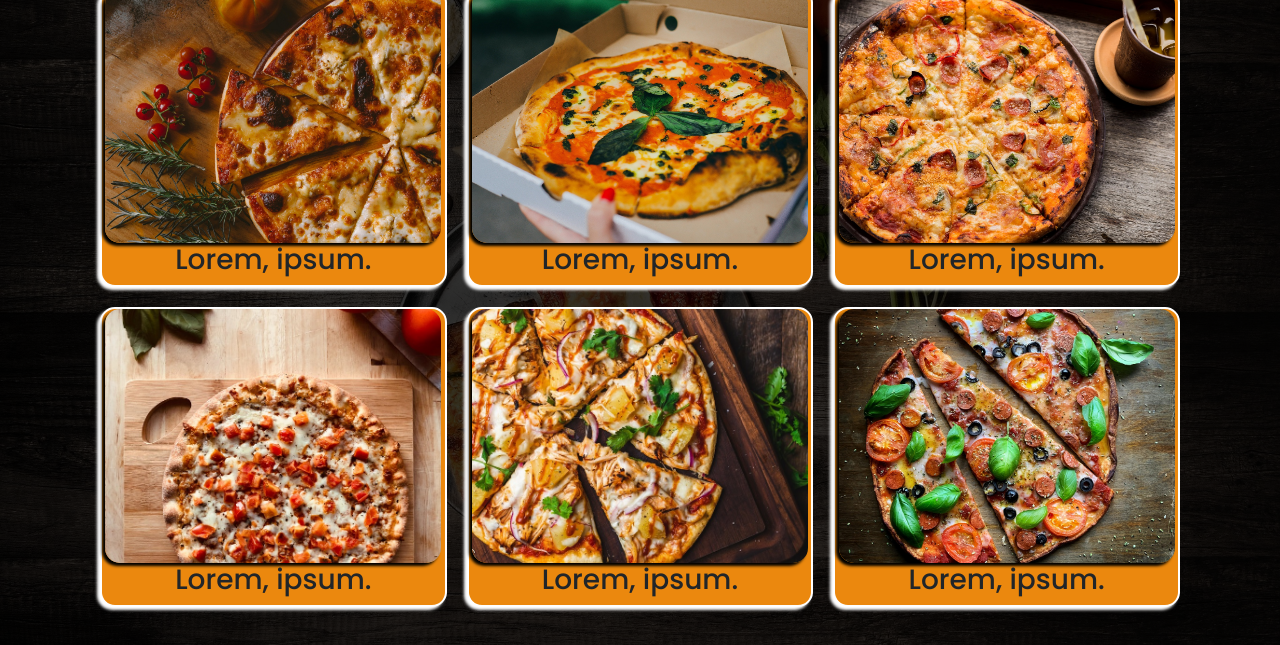
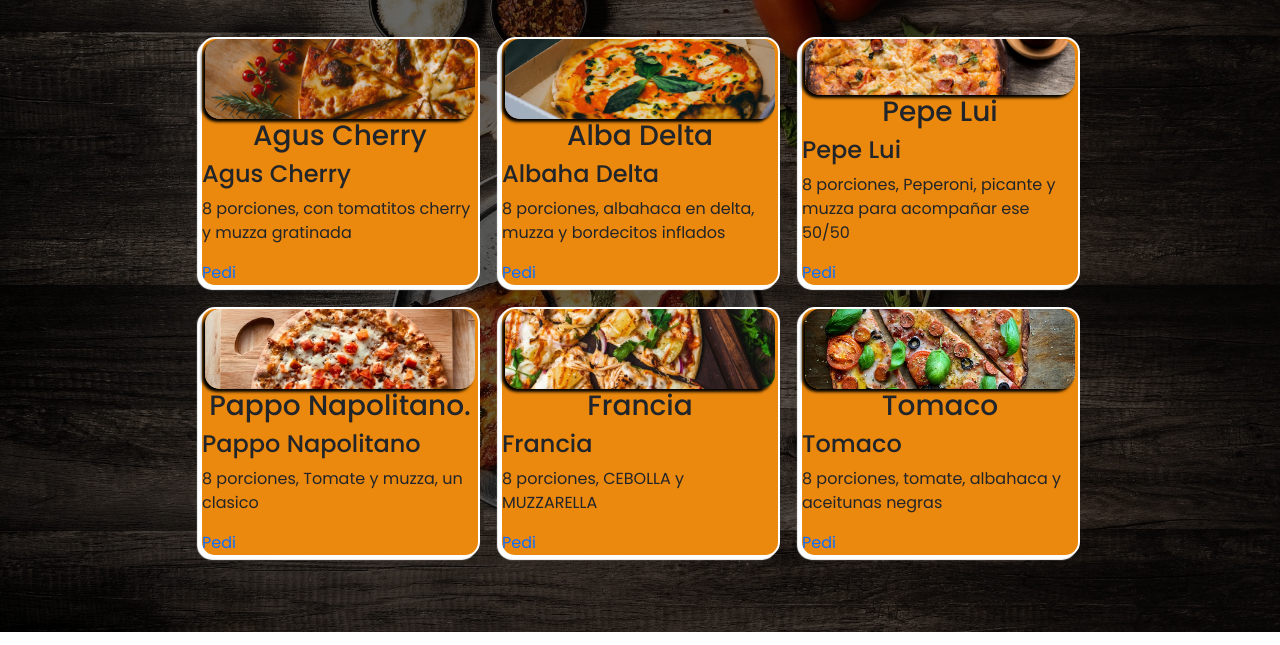
Before and after one commit to iltute/HdeP, a website: page pages/menu.html in a window 1280 px wide. Shown: the part 169-814 px from the top of the page. Drawn offline with nearby package versions, Linux system fonts and the light colour scheme.

Commit message:
2705231840

```diff
--- a/pages/menu.html
+++ b/pages/menu.html
@@ -52,29 +52,83 @@
                 </div>
             </section>
             <section class="menu-imagenes">
-                <div>
+                <div class="menu-imagenes-contenedor">
                     <img src="../img/galeria/ivan-torres-MQUqbmszGGM-unsplash.jpg" alt="">
-                    <h3>Lorem, ipsum.</h3>
+                    <h3>Agus Cherry</h3>
+                    <div class="menu-imagenes-over">
+                        <h4>
+                            Agus Cherry
+                        </h4>
+                        <p>
+                            8 porciones, con tomatitos cherry y muzza gratinada
+                        </p>
+                        <a href="https://wa.me/+541126675648">Pedi</a>
+                    </div>
                 </div>
-                <div>
+                <div class="menu-imagenes-contenedor">
                     <img src="../img/galeria/alexandra-gorn-52jG7-FN22Y-unsplash.jpg" alt="">
-                    <h3>Lorem, ipsum.</h3>
+                    <h3>Alba Delta</h3>
+                    <div class="menu-imagenes-over">
+                        <h4>
+                            Albaha Delta
+                        </h4>
+                        <p>
+                            8 porciones, albahaca en delta, muzza y bordecitos inflados
+                        </p>
+                        <a href="https://wa.me/+541126675648">Pedi</a>
+                    </div>
                 </div>
-                <div>
+                <div class="menu-imagenes-contenedor">
                     <img src="../img/galeria/thomas-tucker-MNtag_eXMKw-unsplash.jpg" alt="">
-                    <h3>Lorem, ipsum.</h3>
+                    <h3>Pepe Lui</h3>
+                    <div class="menu-imagenes-over">
+                        <h4>
+                            Pepe Lui
+                        </h4>
+                        <p>
+                            8 porciones, Peperoni, picante y muzza para acompañar ese 50/50
+                        </p>
+                        <a href="https://wa.me/+541126675648">Pedi</a>
+                    </div>
                 </div>
-                <div>
+                <div class="menu-imagenes-contenedor">
                     <img src="../img/galeria/saahil-khatkhate-kfDsMDyX1K0-unsplash.jpg" alt="">
-                    <h3>Lorem, ipsum.</h3>
+                    <h3>Pappo Napolitano.</h3>
+                    <div class="menu-imagenes-over">
+                        <h4>
+                            Pappo Napolitano
+                        </h4>
+                        <p>
+                            8 porciones, Tomate y muzza, un clasico
+                        </p>
+                        <a href="https://wa.me/+541126675648">Pedi</a>
+                    </div>
                 </div>
-                <div>
+                <div class="menu-imagenes-contenedor">
                     <img src="../img/galeria/hdpaaa.jpg" alt="">
-                    <h3>Lorem, ipsum.</h3>
+                    <h3>Francia</h3>
+                    <div class="menu-imagenes-over">
+                        <h4>
+                            Francia
+                        </h4>
+                        <p>
+                            8 porciones, CEBOLLA y MUZZARELLA
+                        </p>
+                        <a href="https://wa.me/+541126675648">Pedi</a>
+                    </div>
                 </div>
-                <div>
+                <div class="menu-imagenes-contenedor">
                     <img src="../img/galeria/likemeat-CbNAuxSZTFo-unsplash.jpg" alt="">
-                    <h3>Lorem, ipsum.</h3>
+                    <h3>Tomaco</h3>
+                    <div class="menu-imagenes-over">
+                        <h4>
+                            Tomaco
+                        </h4>
+                        <p>
+                            8 porciones, tomate, albahaca y aceitunas negras
+                        </p>
+                        <a href="https://wa.me/+541126675648">Pedi</a>
+                    </div>
                 </div>
             </section>
         </div>
--- a/scss/base/_variables.scss
+++ b/scss/base/_variables.scss
@@ -8,3 +8,6 @@ $color-secundario: #eb880e;
     justify-content: $justify;
     align-items: $align;
 }
+@mixin  boder () {
+
+}
--- a/scss/componentes/_main.scss
+++ b/scss/componentes/_main.scss
@@ -1,7 +1,7 @@
 main{
     .hero{
         background-image: url(../img/m-background.jpg);
-        background-color: rgba(0, 0, 0, 0.8);
+        background-color: rgba(0, 0, 0, 0.6);
         background-blend-mode: overlay;
         height: 600px;
         width: auto;
@@ -216,7 +216,7 @@ main{
 }
 .nosotros-main{
     background-image: url(../img/m-background.jpg);
-    background-color: rgba(0, 0, 0, 0.8);
+    background-color: rgba(0, 0, 0, 0.6);
     background-blend-mode: overlay;
     background-repeat: no-repeat;
     background-size: cover;
@@ -299,14 +299,14 @@ main{
 }
 .menu-main{
     background-image: url(../img/m-background.jpg);
-    background-color: rgba(0, 0, 0, 0.8);
+    background-color: rgba(0, 0, 0, 0.6);
     background-blend-mode: overlay;
     background-repeat: no-repeat;
     background-size: cover;
     background-position: center;
     background-attachment: fixed;
     .grid-contenedor{
-        height: 800px;
+        height: 745px;
         margin: 0 auto;
         display: grid;
         grid-template-columns: repeat(3, 1fr);
@@ -315,6 +315,7 @@ main{
             "texto texto texto"
             "menu menu menu";
         .menu-titulo{
+            margin-top: 60px;
             grid-area: texto;
             display: flex;
             text-align: center;
@@ -333,10 +334,11 @@ main{
             grid-area: menu;
             display: grid;
             grid-template-columns: repeat(3, 1fr);
-            grid-auto-rows: 300px;
+            grid-auto-rows: 250px;
             gap: 20px;
-            margin: 0 100px 0 100px;
-            div{
+            margin: 50px 200px 0 200px;
+            .menu-imagenes-contenedor{
+                position: relative;
                 background-color: $color-secundario;
                 display: flex;
                 flex-direction: column;
@@ -344,7 +346,7 @@ main{
                 align-items: center;
                 border-radius: 15px;
                 border: 2px #ffffff solid;
-                box-shadow: -3px 3px 3px #ffffff;
+                box-shadow: -3px 3px 1px #ffffff;
                 img{
                     width: 98%;
                     height: 98%;
@@ -359,7 +361,7 @@ main{
 }
 .contacto{
     background-image: url(../img/m-background.jpg);
-    background-color: rgba(0, 0, 0, 0.8);
+    background-color: rgba(0, 0, 0, 0.6);
     background-blend-mode: overlay;
     background-repeat: no-repeat;
     background-size: cover;
@@ -455,7 +457,7 @@ main{
 }
 .franquicias-main{
     background-image: url(../img/m-background.jpg);
-    background-color: rgba(0, 0, 0, 0.8);
+    background-color: rgba(0, 0, 0, 0.6);
     background-blend-mode: overlay;
     background-repeat: no-repeat;
     background-size: cover;
@@ -468,12 +470,9 @@ main{
         display: flex;
         flex-direction: column;
         text-align: center;
-        justify-content: center;
+        justify-content: space-between;
         align-items: center;
         .franquicias-titulo{
-            h2{
-                color: $color-secundario;
-            }
             .linea{
                 background-color: $color-secundario;
                 height: 4px;
@@ -489,13 +488,16 @@ main{
                 height: auto;
                 width: 100%;
                 margin: 50px;
-                img{
+                border: $color-secundario 2px;
+                box-shadow: #ffffff 2px 2px 2px;
+                border-radius: 10px;
+            img{
                     height: 100%;
                     width: 100%;
                     overflow: hidden;
                     object-fit: cover;
                     border-radius: 10px;
-                    border:#eb880e solid 2px;
+                    border:$color-secundario solid 2px;
                 }
             }
             .franquicias-txt{
@@ -515,15 +517,23 @@ main{
             }
         }
         .franquicias-boton{
-            position: relative;
             a{
-                position: absolute;
                 left: 250px;
                 bottom: 20px;
                 background-color: $color-secundario;
                 color: #ffffff;
+                border: $color-secundario 3px solid;
                 border-radius: 5px;
                 padding: 5px;
+                transition: 2s ease-in;
+                &:hover{
+                background-color: #ffffff;
+                    color: $color-secundario;
+                    border: $color-secundario 3px solid;
+                    font-weight: 400;
+                    padding: 10px;
+                    border-radius: 5px;
+                }
             }
         }
     }
```
Also changed, not shown: css/estilos.css.
